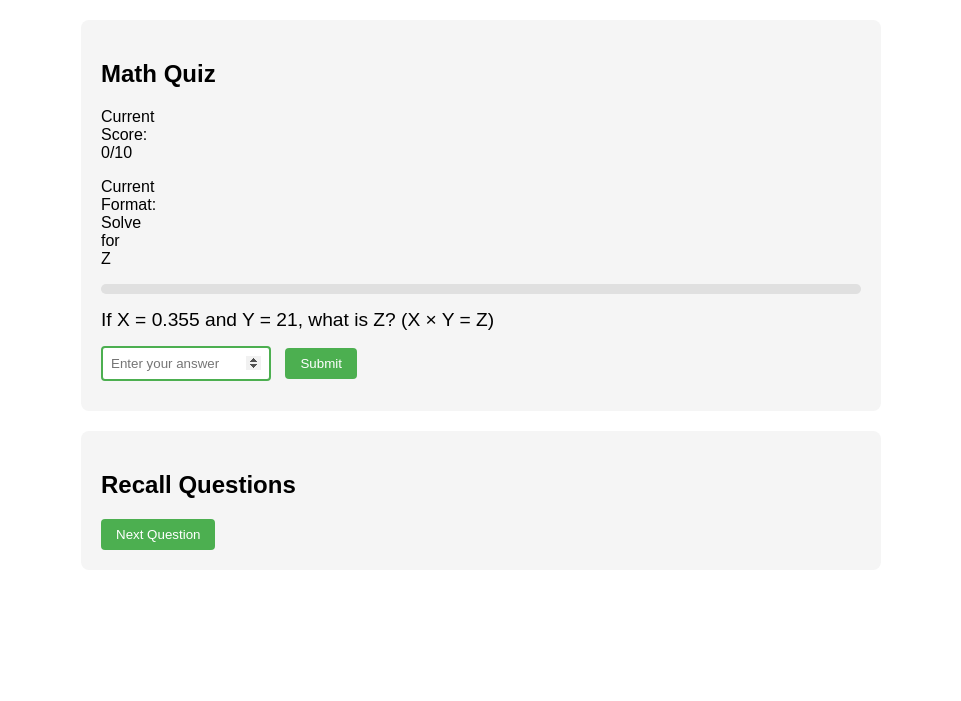
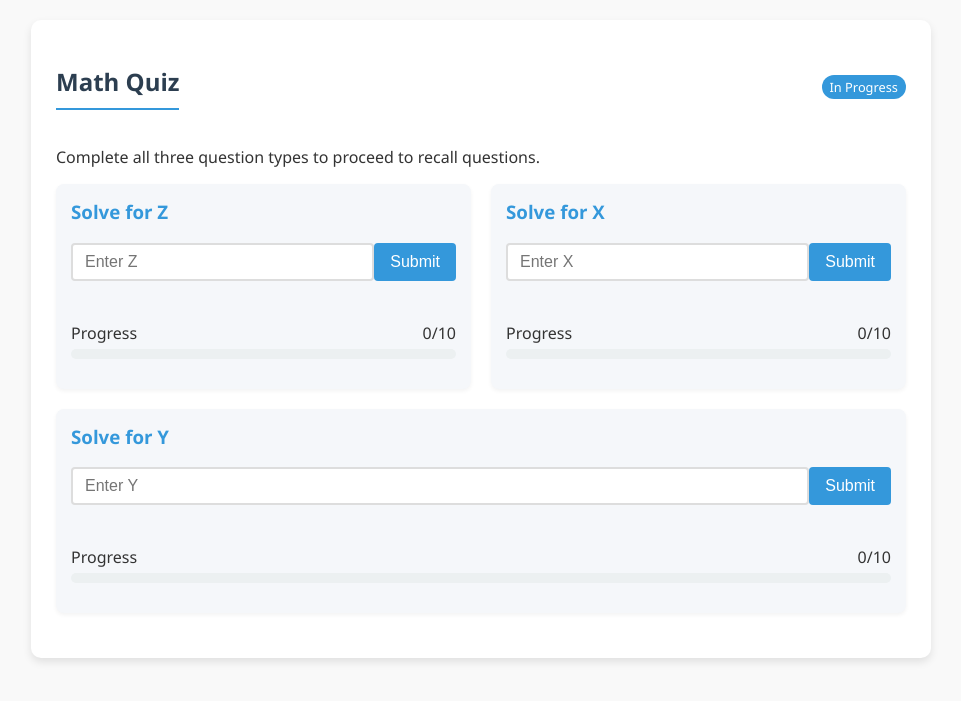
Before and after one commit to ZBZFirst/info, a Jekyll site: the page testquiz.html, which Jekyll copies as it is, in a window 1280 px wide. Shown: the top 701 px of the page, without its empty margins (159-1120 px from the left). Built offline with Jekyll 4.4.1, drawn with Linux system fonts in a browser that asks for light colours.

Commit message:
Update testquiz.html

```diff
--- a/testquiz.html
+++ b/testquiz.html
@@ -6,112 +6,241 @@
     <title>Math Quiz</title>
     <style>
         body {
-            font-family: Arial, sans-serif;
-            max-width: 800px;
+            font-family: 'Segoe UI', Tahoma, Geneva, Verdana, sans-serif;
+            max-width: 900px;
             margin: 0 auto;
             padding: 20px;
+            background-color: #f9f9f9;
+            color: #333;
+        }
+        h2 {
+            color: #2c3e50;
+            border-bottom: 2px solid #3498db;
+            padding-bottom: 10px;
         }
         .quiz-container {
-            background-color: #f5f5f5;
-            padding: 20px;
-            border-radius: 8px;
+            background-color: white;
+            padding: 25px;
+            border-radius: 10px;
+            margin-bottom: 25px;
+            box-shadow: 0 4px 8px rgba(0,0,0,0.1);
+        }
+        .question-section {
+            display: flex;
+            flex-wrap: wrap;
+            gap: 20px;
             margin-bottom: 20px;
         }
+        .question-card {
+            flex: 1;
+            min-width: 250px;
+            background-color: #f5f7fa;
+            padding: 15px;
+            border-radius: 8px;
+            box-shadow: 0 2px 4px rgba(0,0,0,0.05);
+        }
+        .question-card h3 {
+            margin-top: 0;
+            color: #3498db;
+        }
         .question {
-            font-size: 1.2em;
+            font-size: 1.1em;
             margin-bottom: 15px;
+            font-weight: 500;
         }
-        .feedback {
-            margin-top: 10px;
-            font-weight: bold;
+        .input-group {
+            display: flex;
+            margin-bottom: 10px;
         }
-        .correct {
-            color: green;
+        input[type="number"] {
+            padding: 8px 12px;
+            border: 2px solid #ddd;
+            border-radius: 4px;
+            flex-grow: 1;
+            font-size: 1em;
         }
-        .incorrect {
-            color: red;
-        }
-        .progress {
-            margin-bottom: 15px;
+        input[type="number"]:focus {
+            border-color: #3498db;
+            outline: none;
         }
         button {
-            padding: 8px 15px;
-            background-color: #4CAF50;
+            padding: 8px 16px;
+            background-color: #3498db;
             color: white;
             border: none;
             border-radius: 4px;
             cursor: pointer;
+            font-size: 1em;
+            transition: background-color 0.2s;
         }
         button:hover {
-            background-color: #45a049;
+            background-color: #2980b9;
+        }
+        .feedback {
+            margin-top: 10px;
+            padding: 8px;
+            border-radius: 4px;
+            font-weight: bold;
+        }
+        .correct {
+            background-color: #d4edda;
+            color: #155724;
+        }
+        .incorrect {
+            background-color: #f8d7da;
+            color: #721c24;
+        }
+        .progress-container {
+            margin: 15px 0;
+        }
+        .progress-label {
+            display: flex;
+            justify-content: space-between;
+            margin-bottom: 5px;
+        }
+        .progress-bar {
+            height: 10px;
+            background-color: #ecf0f1;
+            border-radius: 5px;
+            overflow: hidden;
+        }
+        .progress {
+            height: 100%;
+            background-color: #3498db;
+            width: 0%;
+            transition: width 0.3s;
+        }
+        .recall-option {
+            margin: 8px 0;
+            padding: 8px;
+            background-color: #f5f7fa;
+            border-radius: 4px;
+            cursor: pointer;
+            transition: background-color 0.2s;
+        }
+        .recall-option:hover {
+            background-color: #e1e5eb;
+        }
+        .recall-option input {
+            margin-right: 10px;
         }
         .hidden {
             display: none;
         }
-        .recall-option {
-            margin: 5px 0;
+        .completion-message {
+            background-color: #d4edda;
+            color: #155724;
+            padding: 15px;
+            border-radius: 8px;
+            text-align: center;
+            margin-top: 20px;
+            font-weight: bold;
         }
-        /* Add to your existing styles */
-        #answer {
-            padding: 8px;
-            margin-right: 10px;
-            width: 150px;
-            border: 2px solid #ddd;
-            border-radius: 4px;
+        .section-title {
+            display: flex;
+            align-items: center;
+            justify-content: space-between;
         }
-
-        #answer:focus {
-            border-color: #4CAF50;
-            outline: none;
+        .section-status {
+            background-color: #3498db;
+            color: white;
+            padding: 3px 8px;
+            border-radius: 12px;
+            font-size: 0.8em;
         }
-
-        .progress-bar {
-            height: 10px;
-            background-color: #e0e0e0;
-            border-radius: 5px;
-            margin: 10px 0;
-        }
-
-        .progress {
-            height: 100%;
-            background-color: #4CAF50;
-            border-radius: 5px;
-            width: 0%;
-            transition: width 0.3s;
-        }
-
-        .format-progress {
-            margin-top: 15px;
-            font-style: italic;
-            color: #666;
+        .completed {
+            background-color: #27ae60;
         }
     </style>
 </head>
 <body>
     <div id="math-quiz" class="quiz-container">
-        <h2>Math Quiz</h2>
-        <div class="progress">
-            <p>Current Score: <span id="score">0</span>/10</p>
-            <p>Current Format: <span id="current-format">Solve for Z</span></p>
+        <div class="section-title">
+            <h2>Math Quiz</h2>
+            <span id="math-status" class="section-status">In Progress</span>
         </div>
-        <div class="progress-bar">
-        <div class="progress" id="progress-bar"></div>
-    </div>
-<div class="format-progress" id="format-progress"></div>
-        <div class="question" id="question"></div>
-        <div id="input-section">
-            <input type="number" step="0.001" id="answer" placeholder="Enter your answer">
-            <button id="submit">Submit</button>
+        <p>Complete all three question types to proceed to recall questions.</p>
+
+        <div class="question-section">
+            <!-- Solve for Z Card -->
+            <div class="question-card" id="z-card">
+                <h3>Solve for Z</h3>
+                <div class="question" id="z-question"></div>
+                <div class="input-group">
+                    <input type="number" step="0.001" id="z-answer" placeholder="Enter Z">
+                    <button id="z-submit">Submit</button>
+                </div>
+                <div class="feedback" id="z-feedback"></div>
+                <div class="progress-container">
+                    <div class="progress-label">
+                        <span>Progress</span>
+                        <span id="z-score">0/10</span>
+                    </div>
+                    <div class="progress-bar">
+                        <div class="progress" id="z-progress"></div>
+                    </div>
+                </div>
+            </div>
+
+            <!-- Solve for X Card -->
+            <div class="question-card" id="x-card">
+                <h3>Solve for X</h3>
+                <div class="question" id="x-question"></div>
+                <div class="input-group">
+                    <input type="number" step="0.001" id="x-answer" placeholder="Enter X">
+                    <button id="x-submit">Submit</button>
+                </div>
+                <div class="feedback" id="x-feedback"></div>
+                <div class="progress-container">
+                    <div class="progress-label">
+                        <span>Progress</span>
+                        <span id="x-score">0/10</span>
+                    </div>
+                    <div class="progress-bar">
+                        <div class="progress" id="x-progress"></div>
+                    </div>
+                </div>
+            </div>
+
+            <!-- Solve for Y Card -->
+            <div class="question-card" id="y-card">
+                <h3>Solve for Y</h3>
+                <div class="question" id="y-question"></div>
+                <div class="input-group">
+                    <input type="number" step="0.001" id="y-answer" placeholder="Enter Y">
+                    <button id="y-submit">Submit</button>
+                </div>
+                <div class="feedback" id="y-feedback"></div>
+                <div class="progress-container">
+                    <div class="progress-label">
+                        <span>Progress</span>
+                        <span id="y-score">0/10</span>
+                    </div>
+                    <div class="progress-bar">
+                        <div class="progress" id="y-progress"></div>
+                    </div>
+                </div>
+            </div>
         </div>
-        <div class="feedback" id="feedback"></div>
+
+        <div id="math-complete" class="completion-message hidden">
+            All math questions completed! Proceeding to recall questions...
+        </div>
     </div>
 
-    <div id="recall-quiz" class="quiz-container">
-        <h2>Recall Questions</h2>
+    <div id="recall-quiz" class="quiz-container hidden">
+        <div class="section-title">
+            <h2>Recall Questions</h2>
+            <span id="recall-status" class="section-status">0/5</span>
+        </div>
         <div class="question" id="recall-question"></div>
         <div id="recall-options"></div>
         <div class="feedback" id="recall-feedback"></div>
-        <button id="next-recall"">Next Question</button>
+        <button id="next-recall" class="hidden">Next Question</button>
+
+        <div id="recall-complete" class="completion-message hidden">
+            Quiz completed! You got <span id="final-score">0</span>/5 correct.
+        </div>
     </div>
 
     <script src="quiz.js"></script>
```
